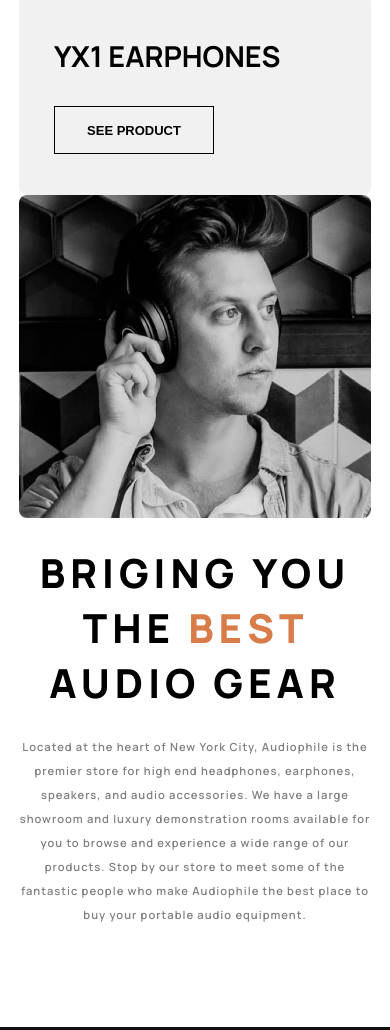
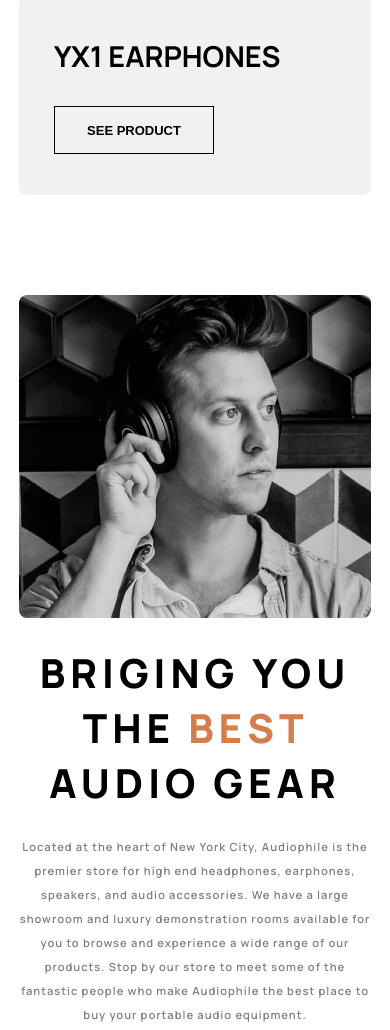
Before and after one commit to revou-fsse-1/w4-my-portfolio-nikosetiawanp, a plain HTML site: page index.html in a window 390 px wide. Shown: the part 2777-3807 px from the top of the page. Drawn offline with Linux system fonts and the light colour scheme.

Commit message:
fixed top margin on best-gear section

```diff
--- a/css/best-gear.css
+++ b/css/best-gear.css
@@ -59,7 +59,7 @@ img.desktop {
     justify-self: center;
   }
   section.best-gear-container {
-    margin: 0px 40px;
+    margin: 100px 40px;
   }
 
   .best-gear-container img {
@@ -88,7 +88,7 @@ img.desktop {
   }
 
   section.best-gear-container {
-    margin: 0px 25px;
+    margin: 100px 25px;
     grid-template-rows: 300px auto;
     max-width: 100vw;
     gap: 0px;
```
